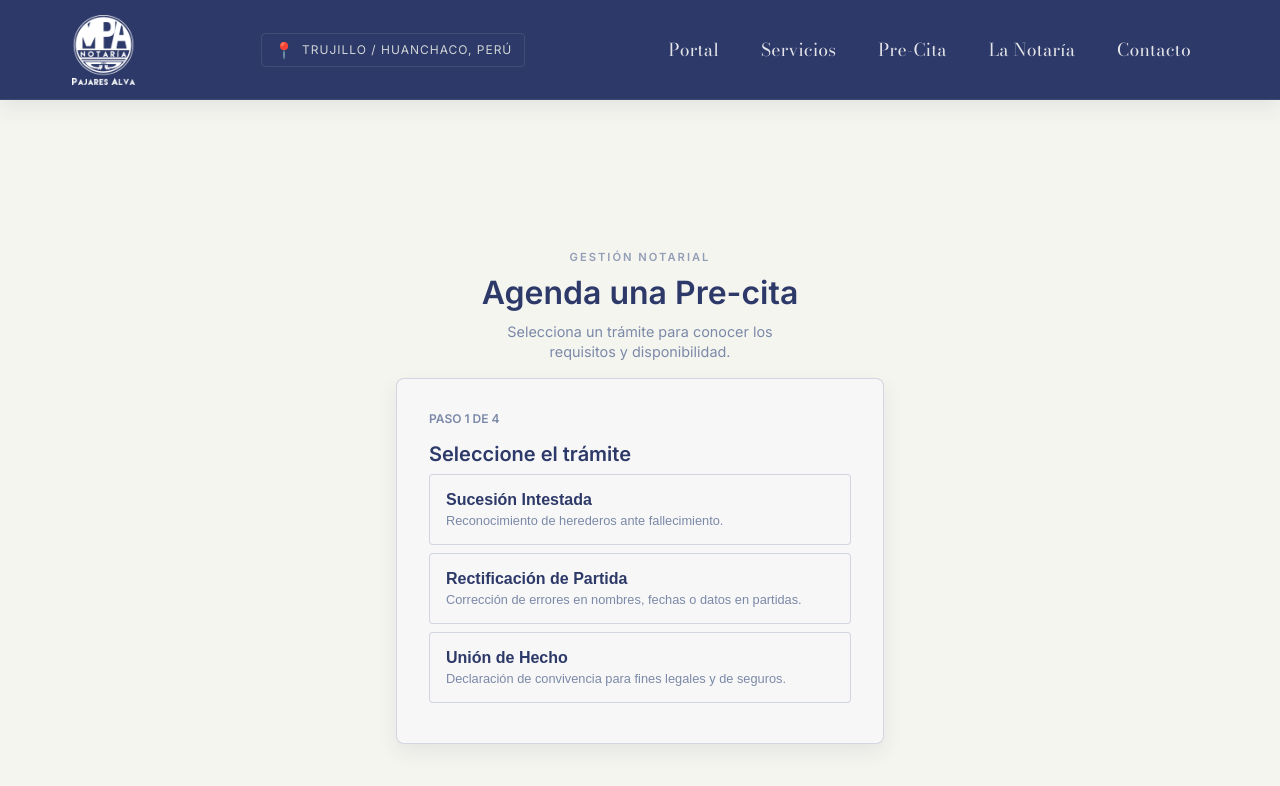
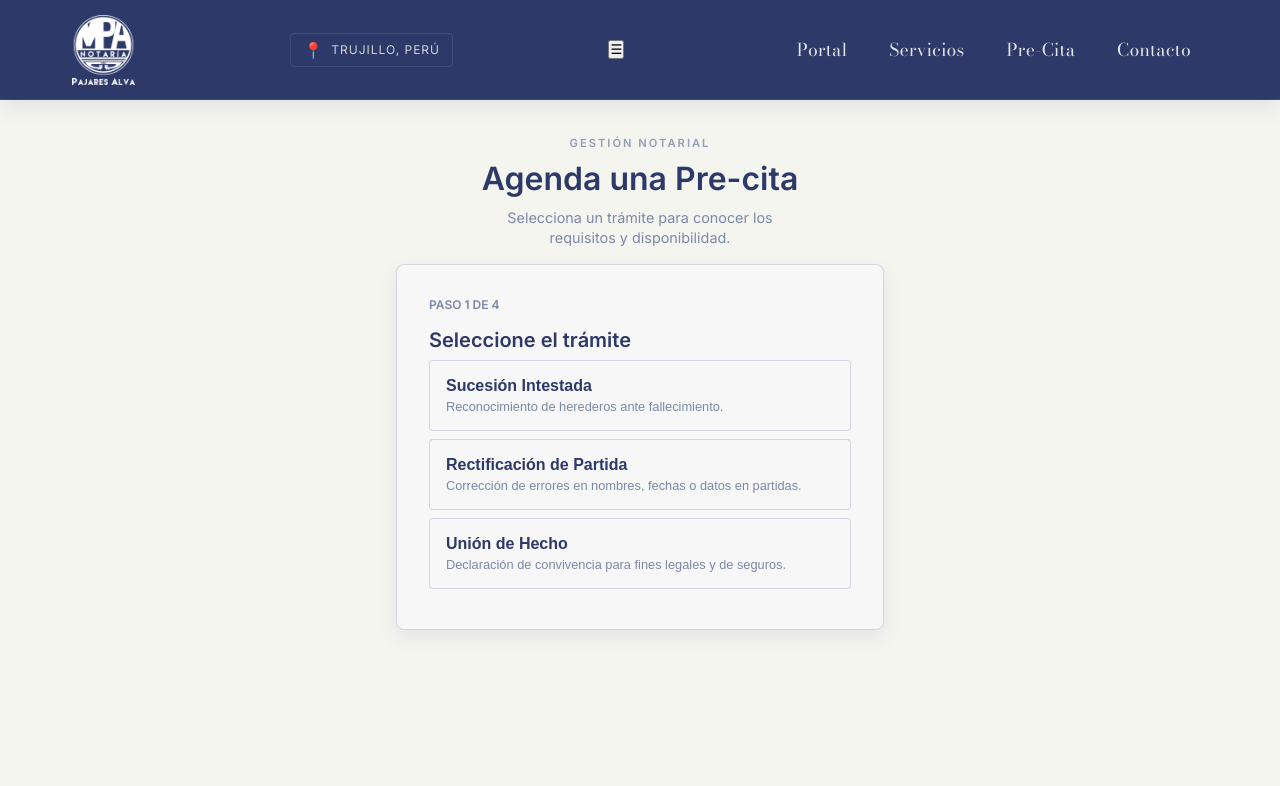
Before and after one commit to radiocat-fanzine/notaria-pajares-alva, a React (Vite) app: page / in a window 1280 px wide. Shown: the top 786 px of the page. Built offline with nearby package versions, Linux system fonts and the light colour scheme; no server answers.

Commit message:
menu hamburguesa

```diff
--- a/src/components/Navbar.jsx
+++ b/src/components/Navbar.jsx
@@ -1,7 +1,10 @@
+import { useState } from 'react';
 import '../styles/Navbar.css';
 import logo from '../assets/logo-notaria.png';
 
 const Navbar = () => {
+    const [isOpen, setIsOpen] = useState(false);
+
     return (
         <nav className="navbar">
             <div className="nav-container">
@@ -9,17 +12,23 @@ const Navbar = () => {
                     <img src={logo} alt="Logo" className="nav-logo" />
                 </div>
 
-                <a href="#contacto" className="nav-location-tag">
+                {/* En móvil se ve la ubicación Y la hamburguesa */}
+                <div className="nav-location-tag">
                     <span className="location-icon">📍</span>
-                    <span className="location-text">Trujillo / Huanchaco, Perú</span>
-                </a>
+                    <span className="location-text hide-text-mobile">Trujillo, Perú</span>
+                </div>
 
-                <ul className="nav-links">
-                    <li><a href="#inicio">Portal</a></li>
-                    <li><a href="#servicios">Servicios</a></li>
-                    <li><a href="#pre-cita">Pre-Cita</a></li>
-                    <li><a href="#notaria">La Notaría</a></li>
-                    <li><a href="#contacto">Contacto</a></li>
+                {/* BOTÓN HAMBURGUESA */}
+                <button className="hamburger-button" onClick={() => setIsOpen(!isOpen)}>
+                    {isOpen ? '✕' : '☰'}
+                </button>
+
+                {/* LINKS NAV BAR */}
+                <ul className={`nav-links ${isOpen ? 'mobile-open' : ''}`}>
+                    <li><a href="#inicio" onClick={() => setIsOpen(false)}>Portal</a></li>
+                    <li><a href="#servicios" onClick={() => setIsOpen(false)}>Servicios</a></li>
+                    <li><a href="#pre-cita" onClick={() => setIsOpen(false)}>Pre-Cita</a></li>
+                    <li><a href="#contacto" onClick={() => setIsOpen(false)}>Contacto</a></li>
                 </ul>
             </div>
         </nav>
--- a/src/styles/Navbar.css
+++ b/src/styles/Navbar.css
@@ -99,14 +99,39 @@
     transform: translateY(-1px);
 }
 
-@media (max-width: 992px) {
+@media (max-width: 768px) {
 
-    @media (max-width: 768px) {
     .navbar {
         height: 80px;
     }
 
+    .hamburger-button {
+        display: block;
+        font-size: 2rem;
+        background: none;
+        border: none;
+        color: var(--color-secondary);
+        cursor: pointer;
+    }
+
     .nav-links {
+        display: none;
+        position: absolute;
+        top: 100px;
+        left: 0;
+        width: 100%;
+        background-color: var(--color-primary);
+        flex-direction: column;
+        padding: 40px 0;
+        text-align: center;
+        border-bottom: var(--border-main);
+    }
+
+    .nav-links.mobile-open {
+        display: flex;
+    }
+
+    .hide-text-mobile {
         display: none;
     }
 
@@ -121,5 +146,5 @@
     .nav-logo {
         max-height: 50px;
     }
+
 }
-}
--- a/src/styles/PreCita.css
+++ b/src/styles/PreCita.css
@@ -23,10 +23,16 @@
     width: 100%;
     max-width: 520px;
     margin: 0 auto;
-    padding-top: 130px;
-    padding-bottom: 40px;
+    padding-top: var(--space-md);
+    padding-bottom: var(--space-sm);
     padding-left: var(--space-md);
     padding-right: var(--space-md);
+}
+
+.header-main {
+    text-align: center;
+    margin-bottom: var(--space-md);
+    padding-bottom: 0;
 }
 
 .header-eyebrow {
@@ -39,12 +45,6 @@
     color: var(--color-primary-light);
     margin-bottom: 8px;
     opacity: 0.8;
-}
-
-.header-main {
-    text-align: center;
-    margin-bottom: var(--space-md);
-    padding-bottom: 0;
 }
 
 .header-main h1 {
@@ -73,7 +73,7 @@
     border-radius: 8px;
     box-shadow: var(--shadow-md);
     border: var(--border-main);
-    margin-top: 0;
+    margin-top: var(--space-md);
 }
 
 .step-indicator {
```
